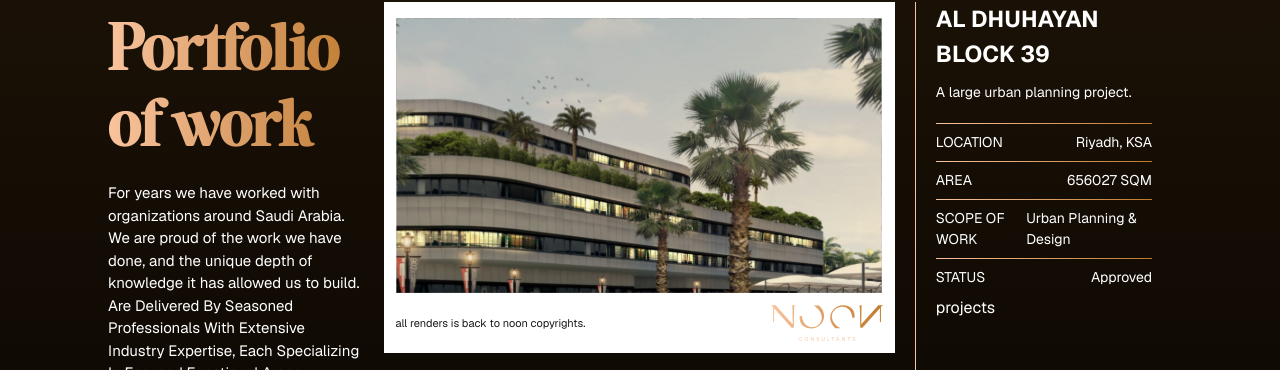
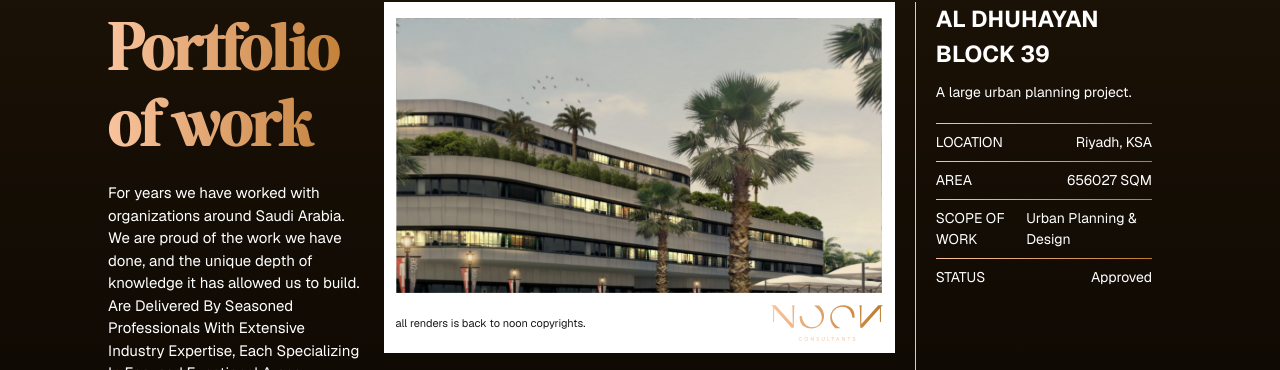
Before and after one commit to PhantomsX/Noon, a Next.js app: page /portfolio in a window 1280 px wide. Shown: the part 158-528 px from the top of the page. Built offline with nearby package versions, Linux system fonts and the light colour scheme; no server answers.

Commit message:
finish new version4

```diff
--- a/src/app/portfolio/page.tsx
+++ b/src/app/portfolio/page.tsx
@@ -221,7 +221,7 @@ const Page = () => {
             <RowLine name={t('scope')} value={selectedProject.scope} />
             <RowLine name={t('status')} value={selectedProject.status} />
 
-            projects</section>
+            </section>
           <div className=" flex justify-center items-center mt-[80px]">
           <Link
             className=" gradient-gold-text text-[24px] text-center mx-auto hover:font-semibold"
```
